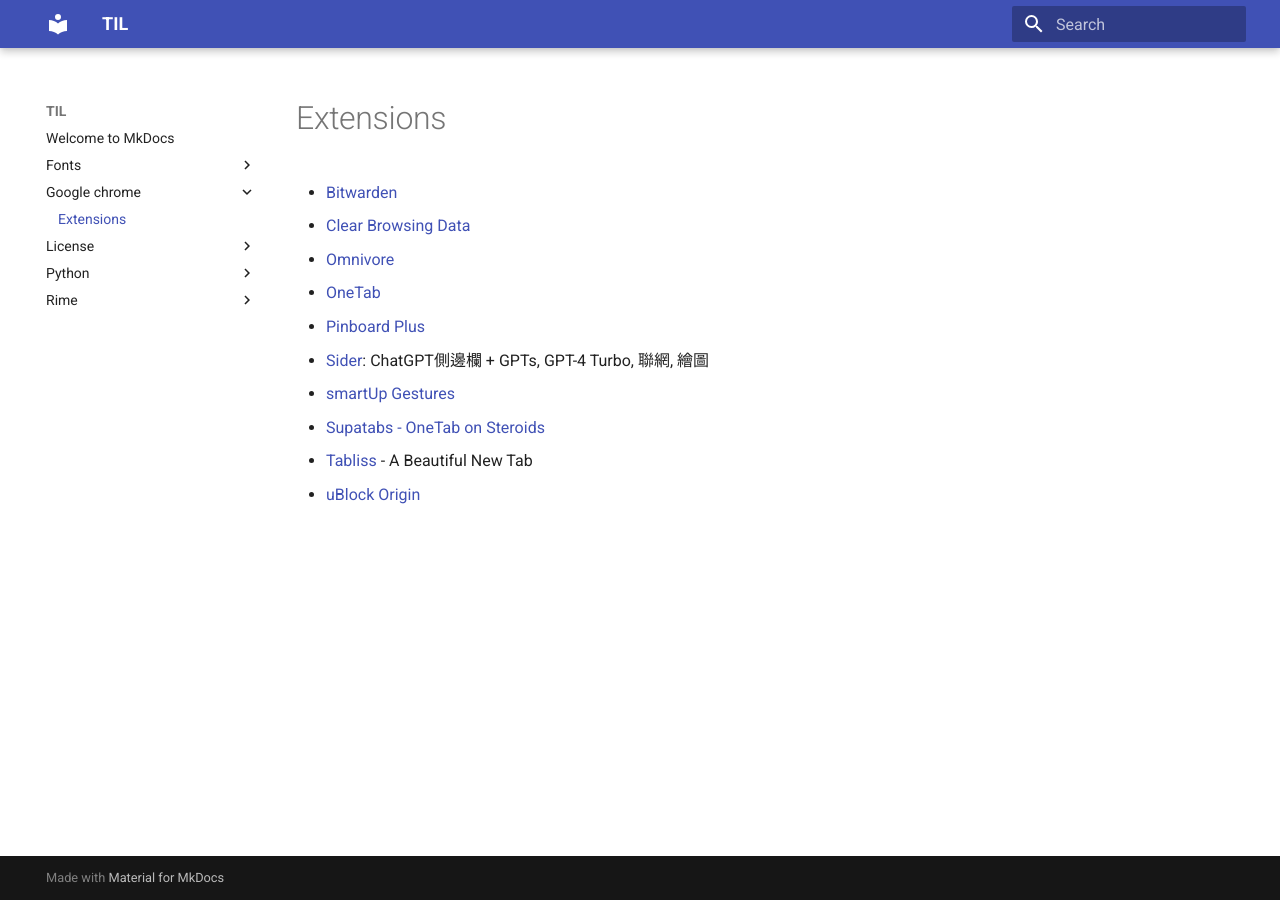
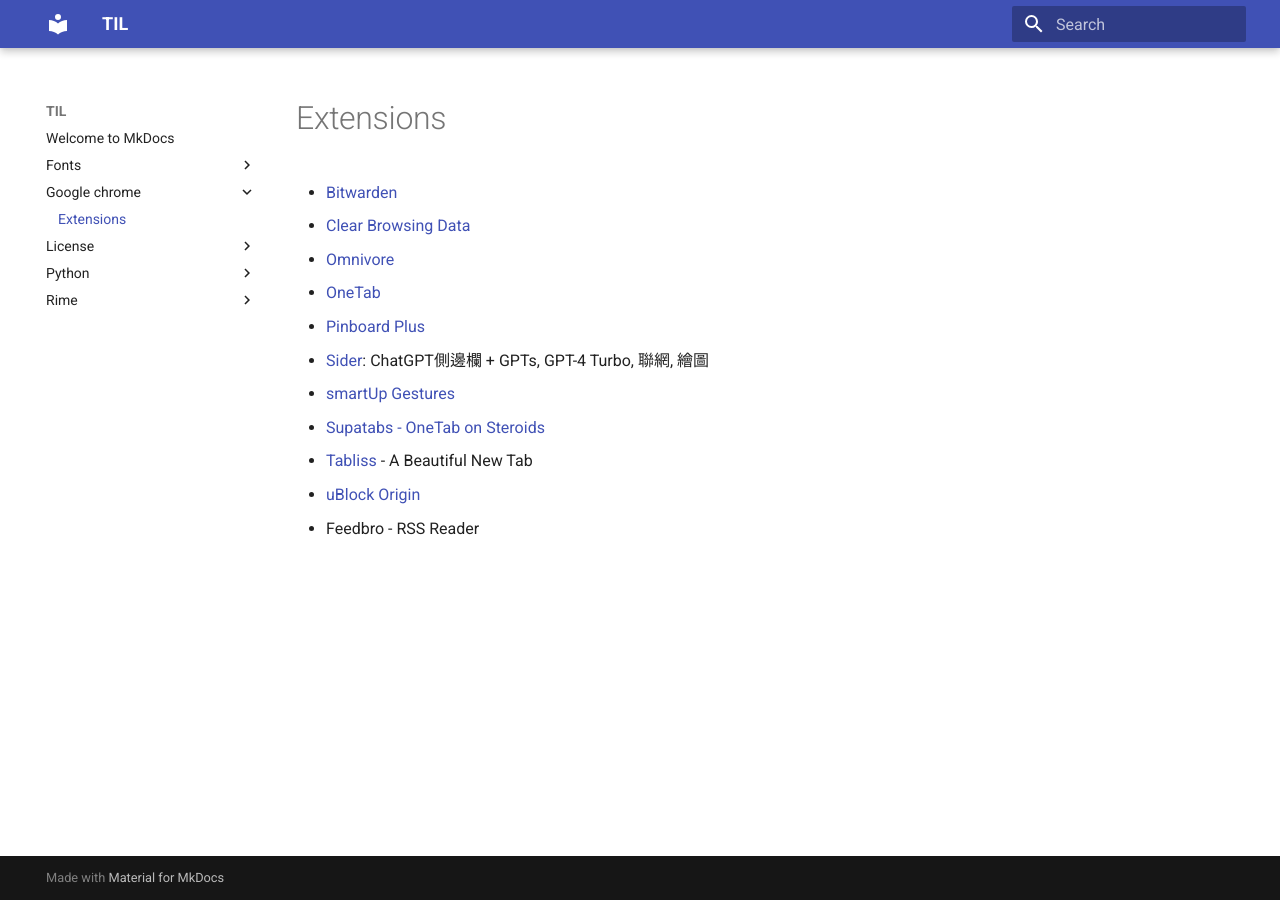
Before and after one commit to roycyt/til, an MkDocs documentation site: the page built from docs/google-chrome/extensions.md, in a window 1280 px wide. Built offline with MkDocs 1.6.1 and Material for MkDocs 9.7.7, drawn with Linux system fonts in a browser that asks for light colours.

Commit message:
google-chrome

```diff
--- a/docs/google-chrome/extensions.md
+++ b/docs/google-chrome/extensions.md
@@ -10,3 +10,4 @@
 * [Supatabs - OneTab on Steroids](https://supatabs.com/)
 * [Tabliss](https://tabliss.io/) - A Beautiful New Tab
 * [uBlock Origin](https://chromewebstore.google.com/detail/ublock-origin/cjpalhdlnbpafiamejdnhcphjbkeiagm)
+* Feedbro - RSS Reader
```
